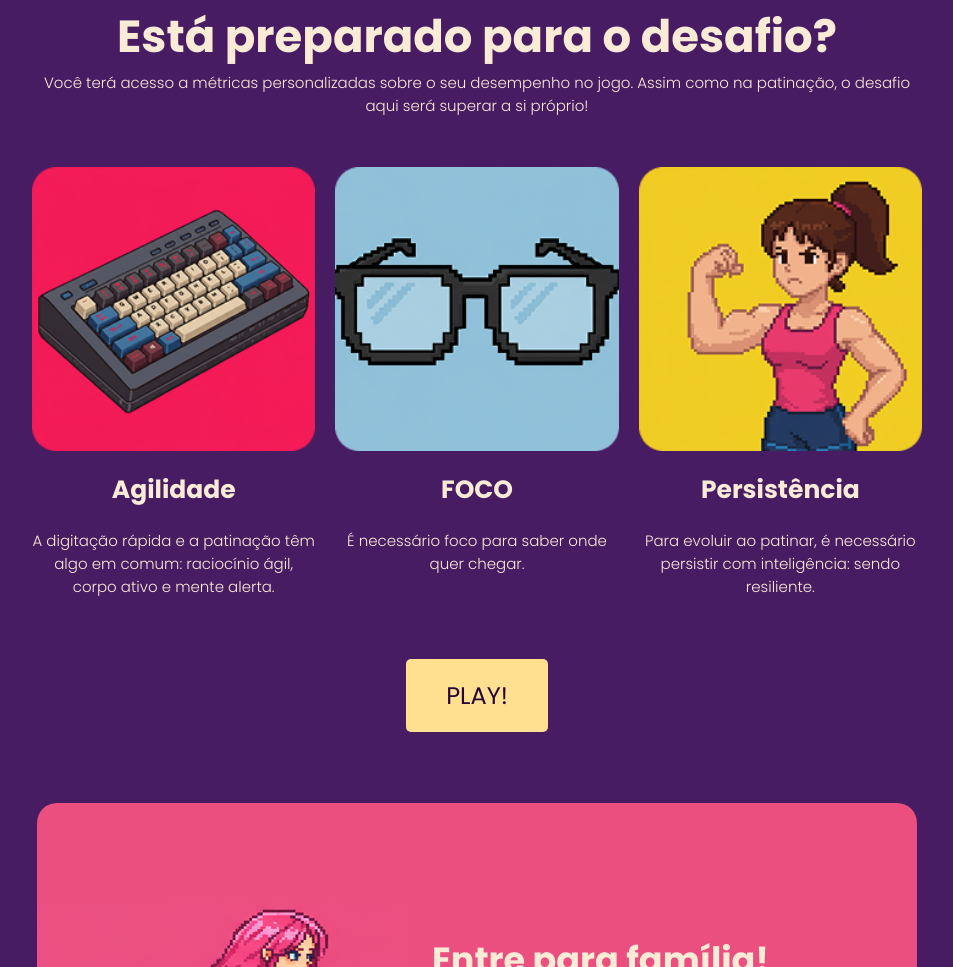
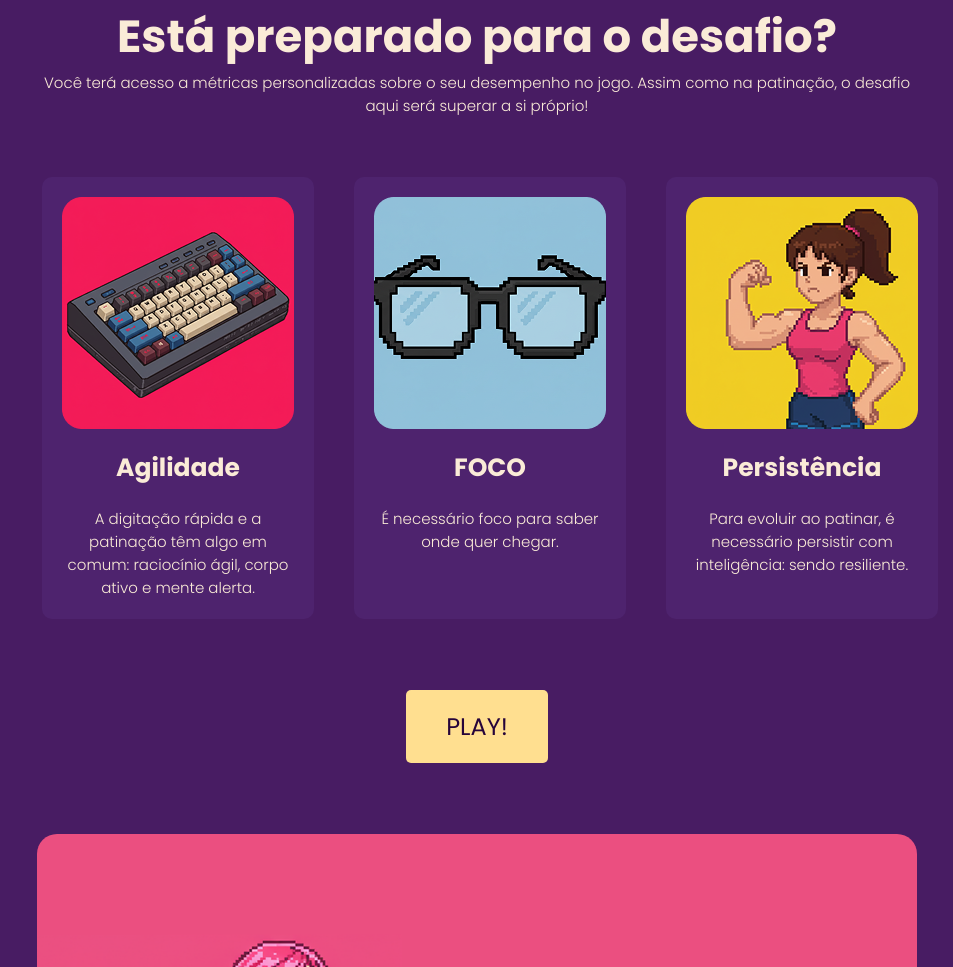
Before and after one commit to giovn-aguiar/ProjetoIndividual, a website: page public/index.html in a window 1280 px wide. Shown: the part 1349-2316 px from the top of the page, without its empty margins (163-1116 px from the left). Drawn offline with Linux system fonts and the light colour scheme.

Commit message:
acabamento nos cards individuais da index

```diff
--- a/public/css/estilo.css
+++ b/public/css/estilo.css
@@ -290,6 +290,7 @@ input {
   100% {transform: rotate(25deg)}
 }
 
+
 /*ACABAMENTO*/
 
 #videoFundo {
--- a/public/css/styles.css
+++ b/public/css/styles.css
@@ -7,6 +7,7 @@
     --amarelo: #FFDF90;
     --rosa: #EB4F80;
 }
+
 
 html {
   scrollbar-color: #ff69b4 #ffe4f0;
@@ -90,12 +91,27 @@ html {
     font-size: 25px;
 }
 
-.card-desafios-individual{
+.card-desafios-individual:hover {
+    transition: all 0.3s ease;
+    border-radius: 15px;
+    background: rgba(255, 255, 255, 0.1);
+    backdrop-filter: blur(10px);
+    padding: 20px;
+    margin: 10px;
+    box-shadow: 0 4px 6px rgba(0, 0, 0, 0.1);
+}
+
+.card-desafios-individual {
     display: flex;
     flex-direction: column;
     gap: 20px;
     width: 300px;
+    background: rgba(129, 101, 207, 0.1);
+    padding: 20px;
+    margin: 10px;
+    border-radius: 10px;
 }
+
 
 /* seção comunidade */
 
```
Also changed, not shown: public/css/index.css (added), 1 other file.
